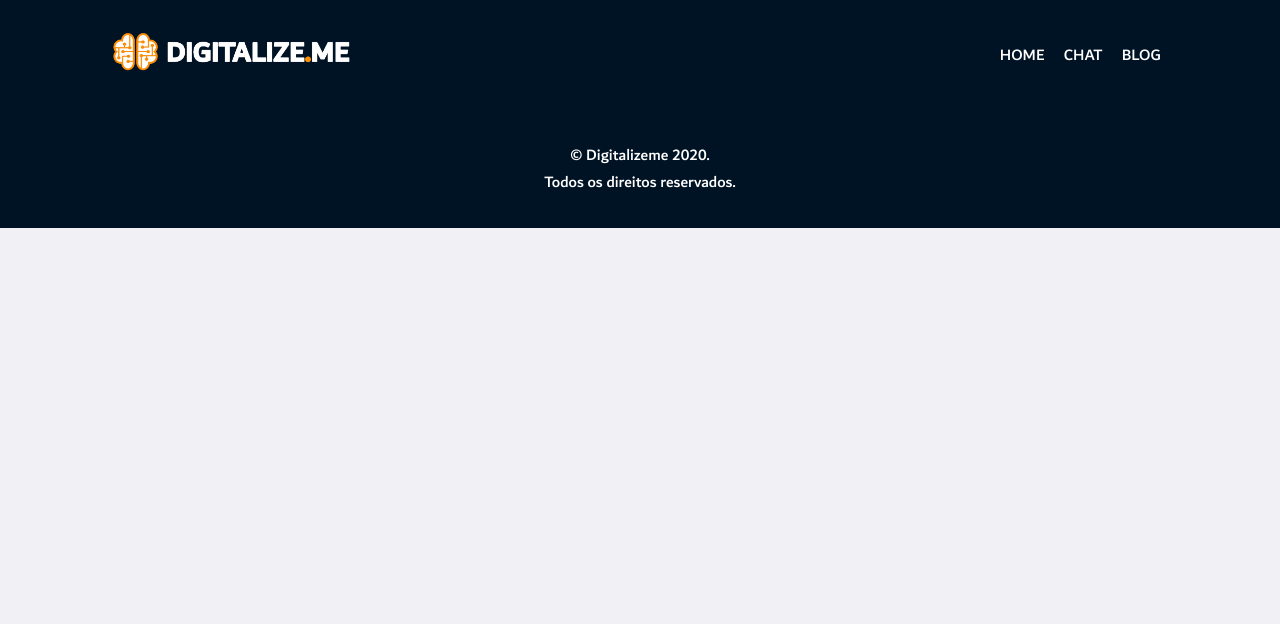
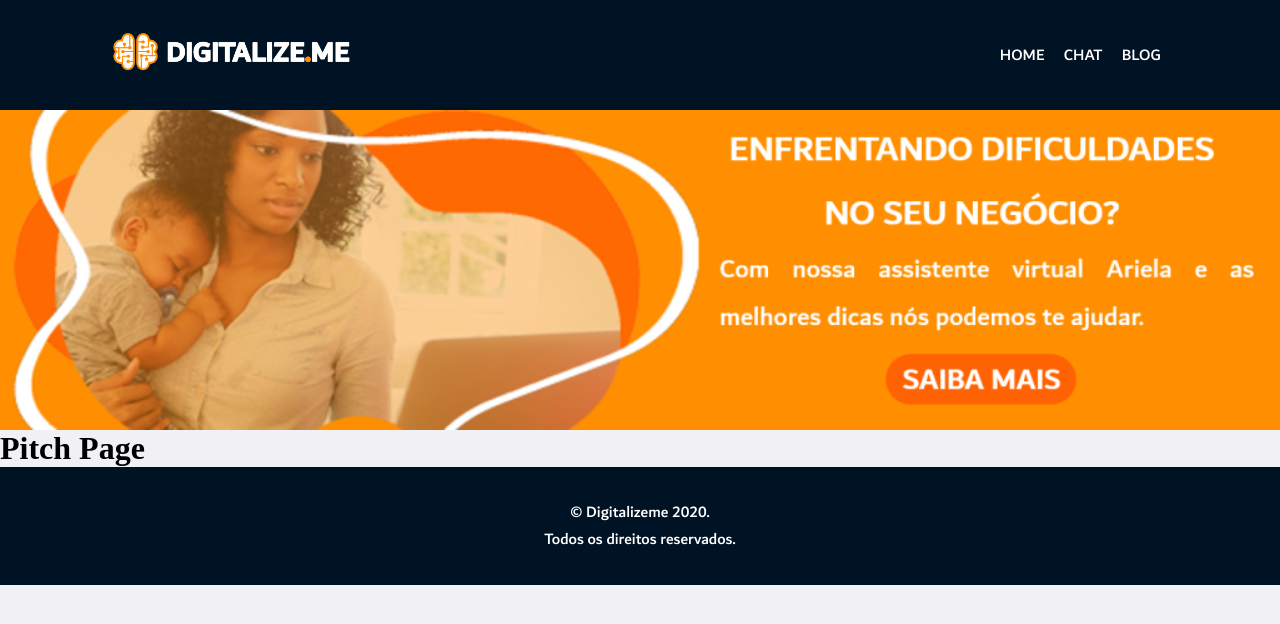
Before and after one commit to juanjunger/digitalizeme-front, a React (Create React App) app: page /pitch in a window 1280 px wide. Shown: the top 624 px of the page. Built offline with nearby package versions, Linux system fonts and the light colour scheme.

Commit message:
Add pitch page

```diff
--- a/src/components/Header/index.js
+++ b/src/components/Header/index.js
@@ -14,7 +14,7 @@ function Header() {
                     </div>
                     <div className="nav__menu__desktop">
                         <ul>
-                            <li>Home</li>
+                            <li><a href="/">Home</a></li>
                             <li><a href="#chat">Chat</a></li>
                             <li><a href="https://digitalizeme-blog.herokuapp.com/" target="_blank" rel="noopener noreferrer">Blog</a></li>
                         </ul>
--- /dev/null
+++ b/src/pages/Pitch/index.js
@@ -0,0 +1,14 @@
+import React from 'react'
+
+import Banner from '../../components/Banner'
+
+function Pitch(){
+  return(
+    <div>
+      <Banner />
+      <h1>Pitch Page</h1>
+    </div>
+  )
+}
+
+export default Pitch
--- a/src/routes.js
+++ b/src/routes.js
@@ -2,12 +2,14 @@ import React from 'react';
 import { BrowserRouter, Route, Switch } from 'react-router-dom';
 
 import Home from './pages/Home';
+import Pitch from './pages/Pitch'
 
 function Routes() {
     return (
         <BrowserRouter>
             <Switch>
                 <Route path="/" exact component={Home} />
+                <Route path="/pitch" exact component={Pitch} />
             </Switch>
         </BrowserRouter>
     )
```
Also changed, not shown: src/pages/Pitch/styles.css (added).
